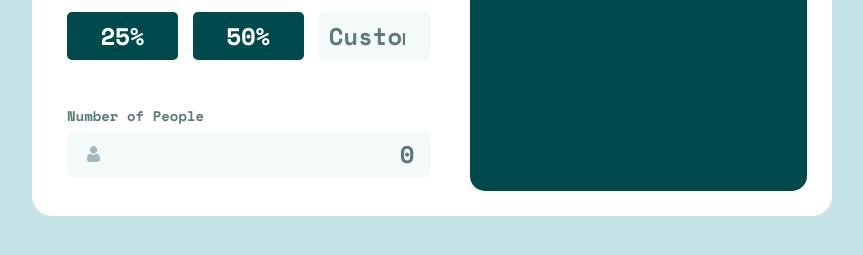
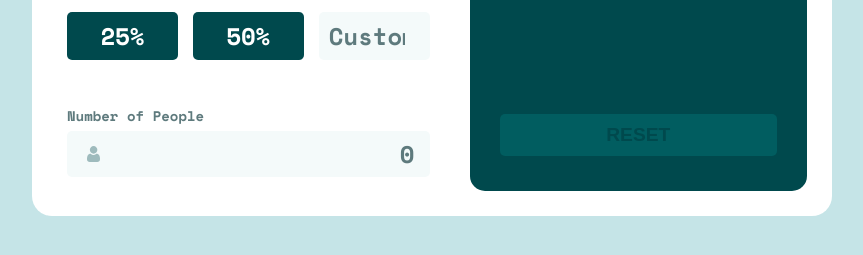
Before and after one commit to echocode1/tip-calculator-app-main, a plain HTML site: page index.html in a window 1280 px wide. Shown: the part 447-702 px from the top of the page, without its empty margins (208-1071 px from the left). Drawn offline with nearby package versions, Linux system fonts and the light colour scheme.

Commit message:
Update index.html

```diff
--- a/index.html
+++ b/index.html
@@ -57,6 +57,7 @@
           </div>
           <p id="total-bold">$32.79</p>
         </div>
+        <button id="emptybtn">RESET</button>
         <button id="reset-btn">RESET</button>
       </div>
     </main>
```
